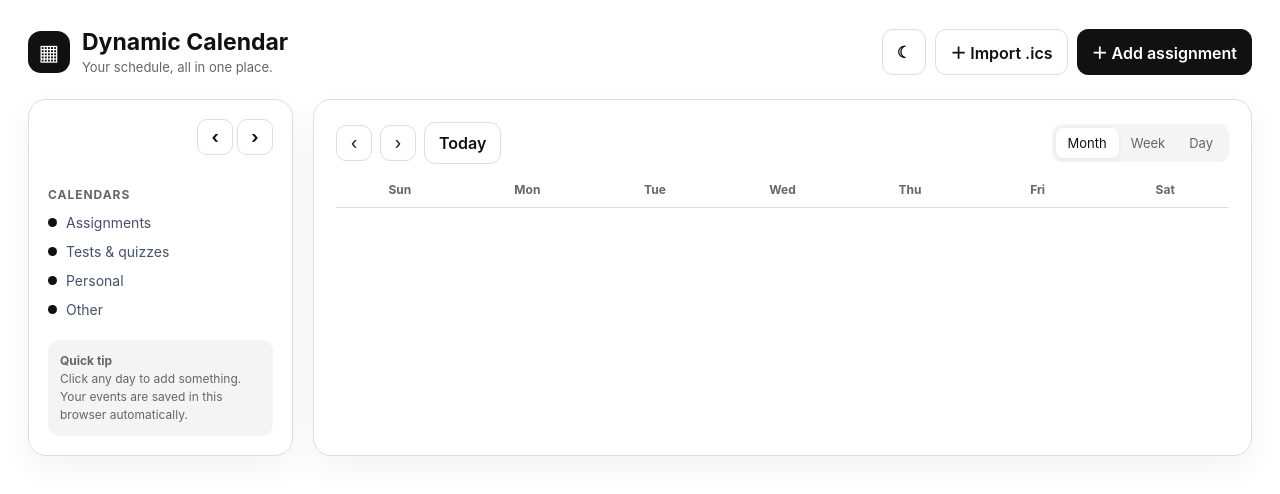
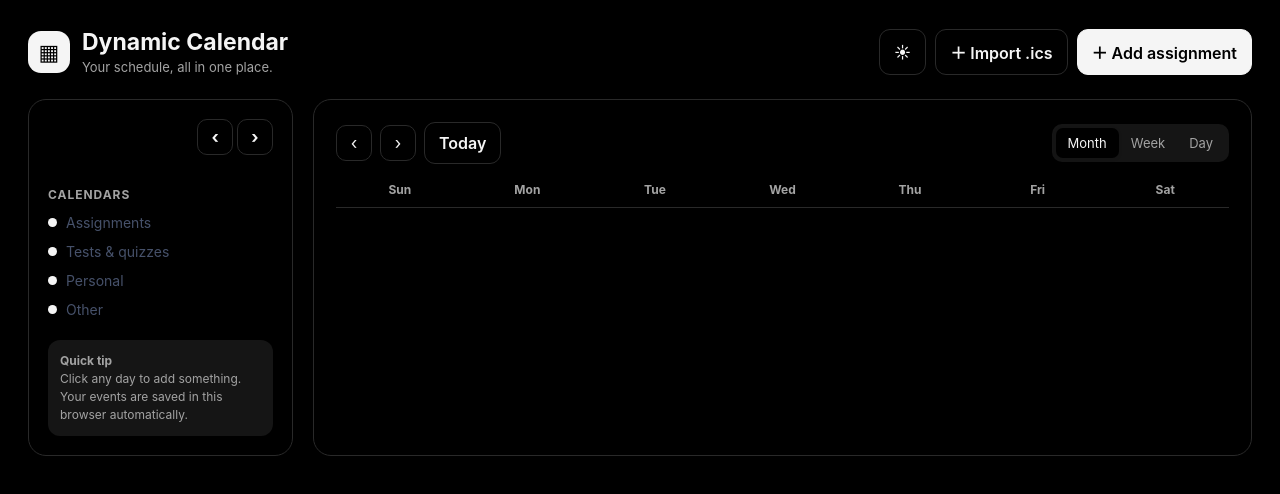
Before and after one commit to saog216-code/Dynamic-calander, a plain HTML site: page index.html in a window 1280 px wide. Drawn offline with Linux system fonts and the light colour scheme.

Commit message:
Make black OLED theme the default with white accents

```diff
--- a/index.html
+++ b/index.html
@@ -5,7 +5,7 @@
 <meta name="viewport" content="width=device-width, initial-scale=1.0">
 <title>Dynamic Calendar</title>
 <style>
-:root{color-scheme:light;--bg:#fff;--panel:#fff;--ink:#111;--muted:#666;--line:#dedede;--blue:#111;--blue-soft:#eee;--shadow:0 12px 35px #0000000d;--field:#fff;--soft:#f4f4f4;--outside:#fafafa;--event-ink:#222;--event-bg:#ededed} :root[data-theme="dark"]{color-scheme:dark;--bg:#000;--panel:#000;--ink:#f5f5f5;--muted:#999;--line:#292929;--blue:#fff;--blue-soft:#202020;--shadow:none;--field:#080808;--soft:#151515;--outside:#080808;--event-ink:#eee;--event-bg:#1c1c1c}
+:root,:root[data-theme="dark"]{color-scheme:dark;--bg:#000;--panel:#000;--ink:#f5f5f5;--muted:#a3a3a3;--line:#292929;--blue:#fff;--blue-soft:#202020;--shadow:none;--field:#050505;--soft:#151515;--outside:#080808;--event-ink:#eee;--event-bg:#1c1c1c} :root[data-theme="light"]{color-scheme:light;--bg:#fff;--panel:#fff;--ink:#111;--muted:#666;--line:#dedede;--blue:#111;--blue-soft:#eee;--shadow:0 12px 35px #0000000d;--field:#fff;--soft:#f4f4f4;--outside:#fafafa;--event-ink:#222;--event-bg:#ededed}
 *{box-sizing:border-box}body{margin:0;background:var(--bg);color:var(--ink);font-family:-apple-system,BlinkMacSystemFont,"Segoe UI",sans-serif}
 button,input,textarea,select{font:inherit}button{cursor:pointer}
 .app{max-width:1400px;margin:auto;padding:28px}
@@ -95,10 +95,10 @@ h1{font-size:23px;margin:0}.sub{color:var(--muted);font-size:13px;margin-top:3px
 </div>
 <script>
 const $=id=>document.getElementById(id);
-const themeKey='dynamic-calendar-theme';
+const themeKey='dynamic-calendar-theme-v2';
 function applyTheme(theme){document.documentElement.dataset.theme=theme;$('themeBtn').textContent=theme==='dark'?'☀':'☾';$('themeBtn').title=theme==='dark'?'Switch to light mode':'Switch to OLED dark mode';$('themeBtn').setAttribute('aria-label',$('themeBtn').title);localStorage.setItem(themeKey,theme)}
 const savedTheme=localStorage.getItem(themeKey);
-applyTheme(savedTheme==='dark'?'dark':'light');
+applyTheme(savedTheme==='light'?'light':'dark');
 $('themeBtn').onclick=()=>applyTheme(document.documentElement.dataset.theme==='dark'?'light':'dark');
 const today=new Date(); today.setHours(0,0,0,0);
 let cursor=new Date(today.getFullYear(),today.getMonth(),1), selectedDate=iso(today), view='month';
```
